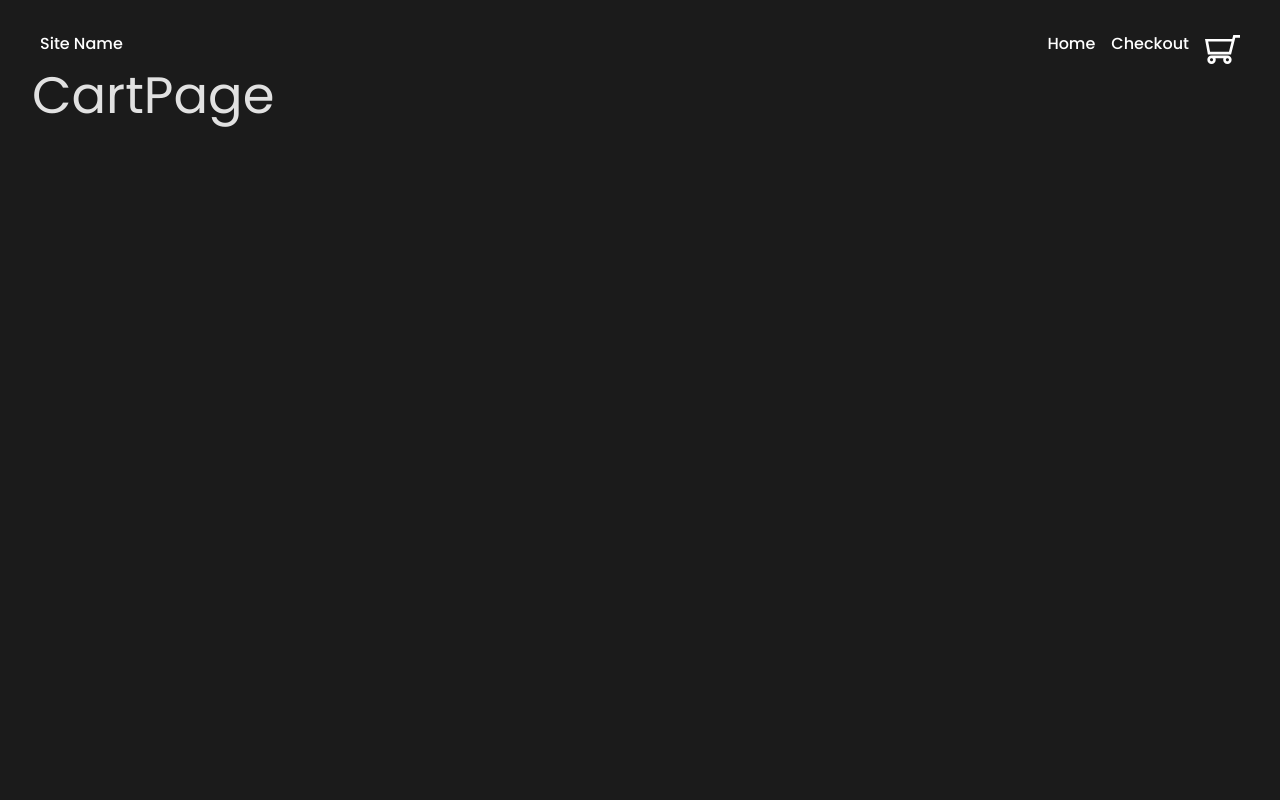
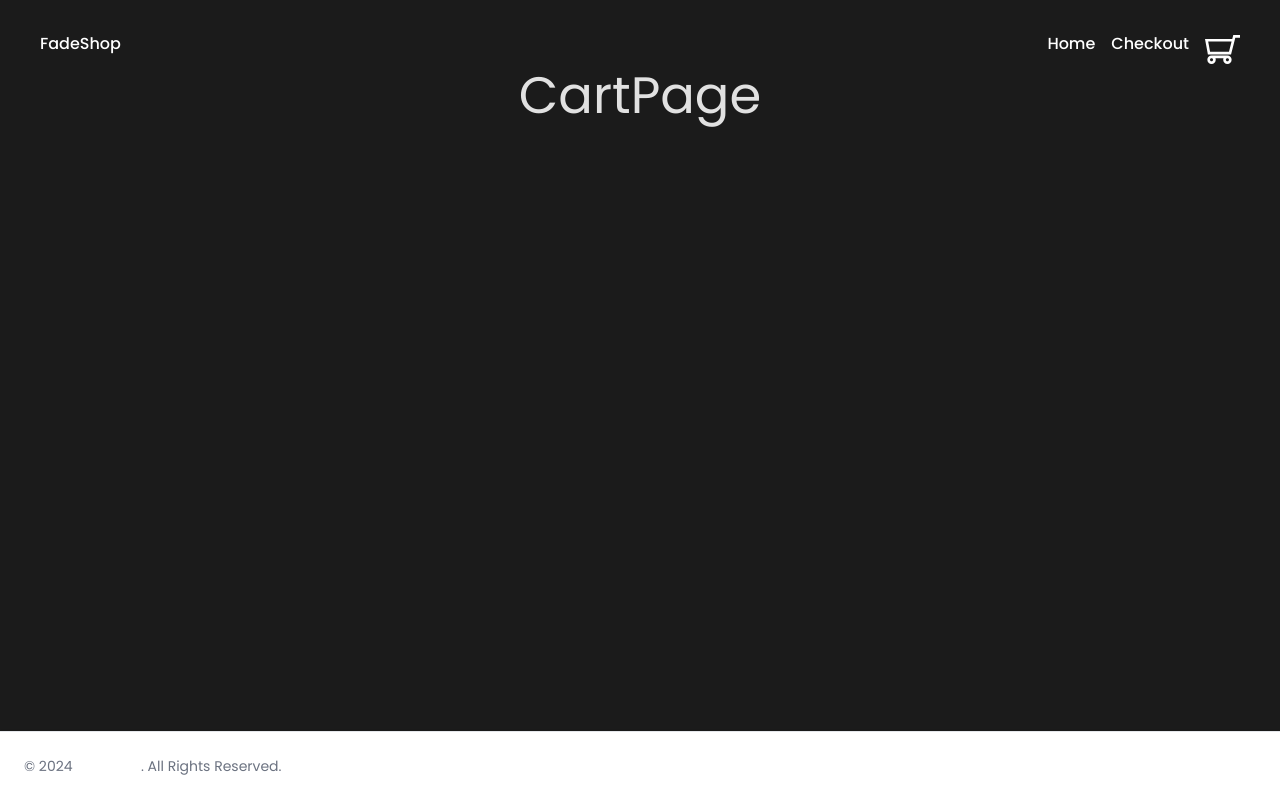
Before and after one commit to FadeCap/JavaScript-Frameworks, a React (Vite) app in the folder Javascript-Frameworks-Stian/: page /Cart in a window 1280 px wide. Built offline with nearby package versions, Linux system fonts and the light colour scheme.

Commit message:
Updated Footer, CheckoutPage
Added a proper Footer with styling
Started on the Checkout success page with a link back to the store (homepage).
Cleaned up some components to be in correct folders to look better.

```diff
--- a/Javascript-Frameworks-Stian/src/App.jsx
+++ b/Javascript-Frameworks-Stian/src/App.jsx
@@ -1,11 +1,12 @@
 import React from "react";
-import Layout from "./components/Layout.jsx";
+import Layout from "./components/Layout";
 import ProductPage from "./pages/ProductPage";
 import CheckoutPage from "./pages/CheckoutPage";
 import CartPage from "./pages/CartPage";
 import HomePage from "./pages/HomePage";
 import { Route, Routes} from "react-router-dom"
 import "./App.css";
+
 
 
 function App() {
@@ -15,7 +16,7 @@ function App() {
   return (
     <>
     <Layout />
-    <div className="pageContainer">
+    <div className="pageContainer flex justify-center align-center">
     <Routes>
       <Route path="/" element={<HomePage />} />
       <Route path="/Checkout" element={<CheckoutPage />} />
--- /dev/null
+++ b/Javascript-Frameworks-Stian/src/components/CustomLink/index.jsx
@@ -0,0 +1,15 @@
+import { Link, useMatch, useResolvedPath } from "react-router-dom";
+
+
+export default function CustomLink({ to, children, ...props }) {
+    const resolvedPath = useResolvedPath(to);
+    const isActive = useMatch({ path: resolvedPath.pathname, end: true });
+
+    return (
+      <ul className={isActive ? "active" : ""}>
+        <Link to={to} {...props}>
+          {children}
+        </Link>
+      </ul>
+    );
+  }
--- a/Javascript-Frameworks-Stian/src/components/Layout.jsx
+++ /dev/null
@@ -1,7 +0,0 @@
-import Navbar from "./Navbar.jsx"
-
-export default function Layout() {
-    return (
-        Navbar()
-    )
-}
--- /dev/null
+++ b/Javascript-Frameworks-Stian/src/components/Layout/Footer/index.jsx
@@ -0,0 +1,28 @@
+import { Link } from "react-router-dom";
+import CustomLink from "../../CustomLink";
+
+
+export default function Footer() {
+    return(
+
+<footer className="fixed bottom-0 left-0 z-20 w-full p-4 bg-white border-t border-gray-200 shadow md:flex md:items-center md:justify-between md:p-6 dark:bg-gray-800 dark:border-gray-600">
+    <span className="text-sm text-gray-500 sm:text-center dark:text-gray-400">© 2024 <Link to="/" className="hover:underline">FadeCap</Link>. All Rights Reserved.
+    </span>
+    <ul className="flex flex-wrap items-center mt-3 text-sm font-medium text-gray-500 dark:text-gray-400 sm:mt-0">
+        <li>
+            <CustomLink to="/" className="hover:underline me-4 md:me-6">About</CustomLink>
+        </li>
+        <li>
+            <CustomLink to="#" className="hover:underline me-4 md:me-6">Privacy Policy</CustomLink>
+        </li>
+        <li>
+            <CustomLink to="#" className="hover:underline me-4 md:me-6">Licensing</CustomLink>
+        </li>
+        <li>
+            <CustomLink to="#" className="hover:underline">Contact</CustomLink>
+        </li>
+    </ul>
+</footer>
+
+    )
+};
--- /dev/null
+++ b/Javascript-Frameworks-Stian/src/components/Layout/Navbar/index.jsx
@@ -0,0 +1,20 @@
+import { Link } from "react-router-dom";
+import CartButton from "../../ui/CartButton";
+import CustomLink from "../../CustomLink";
+
+export default function Navbar() {
+  return (
+    <nav className="nav flex justify-between gap-2 px-2">
+      <Link to="/" className="site-title">
+        FadeShop
+      </Link>
+      <ul className="navLinks flex p-0 m-0 gap-4 list-none">
+        <CustomLink to="/">Home</CustomLink>
+        <CustomLink to="/Checkout">Checkout</CustomLink>
+        <CustomLink to="/Cart">
+          <CartButton />
+        </CustomLink>
+      </ul>
+    </nav>
+  );
+}
--- /dev/null
+++ b/Javascript-Frameworks-Stian/src/components/Layout/index.jsx
@@ -0,0 +1,12 @@
+import Footer from "./Footer"
+import Navbar from "./Navbar"
+
+
+export default function Layout() {
+    return (
+        <div className="Layout">
+            <Navbar />
+            <Footer />
+        </div>
+    )
+}
--- a/Javascript-Frameworks-Stian/src/components/ui/Card.jsx
+++ b/Javascript-Frameworks-Stian/src/components/ui/Card.jsx
@@ -1,12 +1,11 @@
 import Button from "./Button";
 
 export default function Card({ product }) {
-
   const percentageDiscount =
     ((product.price - product.discountedPrice) / product.price) * 100;
 
   return (
-    <div className="Card flex-wrap text-center justify-center  m-3 max-w-96 bg-white rounded-md text-black">
+    <div className="Card flex-wrap text-center justify-center  m-3 max-w-96 bg-white rounded-md text-black shadow">
       <div className="relative">
         {percentageDiscount > 0 && (
           <div className="absolute top-0 right-0 bg-red-500 text-white py-1 px-2 rounded-tr-md rounded-bl-md">
--- a/Javascript-Frameworks-Stian/src/components/Navbar.jsx
+++ b/Javascript-Frameworks-Stian/src/components/ui/CartButton.jsx
@@ -1,16 +1,9 @@
-import { Link, useMatch, useResolvedPath } from "react-router-dom";
 
-export default function Navbar() {
-  return (
-    <nav className="nav flex justify-between gap-2 px-2">
-      <Link to="/" className="site-title">
-        Site Name
-      </Link>
-      <ul className="navLinks flex p-0 m-0 gap-4 list-none">
-        <CustomLink to="/">Home</CustomLink>
-        <CustomLink to="/Checkout">Checkout</CustomLink>
-        <CustomLink to="/Cart">
-          <svg
+export default function CartButton() {
+
+    return(
+    <div className="cart-button">
+        <svg
             fill="#ffff"
             version="1.1"
             id="Capa_1"
@@ -39,21 +32,6 @@ export default function Navbar() {
               </g>
             </g>
           </svg>
-        </CustomLink>
-      </ul>
-    </nav>
-  );
+    </div>
+    )
 }
-
-function CustomLink({ to, children, ...props }) {
-  const resolvedPath = useResolvedPath(to);
-  const isActive = useMatch({ path: resolvedPath.pathname, end: true });
-
-  return (
-    <li className={isActive ? "active" : ""}>
-      <Link to={to} {...props}>
-        {children}
-      </Link>
-    </li>
-  );
-}
--- a/Javascript-Frameworks-Stian/src/pages/CheckoutPage.jsx
+++ b/Javascript-Frameworks-Stian/src/pages/CheckoutPage.jsx
@@ -1,3 +1,12 @@
+import { Link } from "react-router-dom";
+
 export default function CheckoutPage() {
-    return <h1>CheckoutPage</h1>
+    return (
+        <div className="Checkout-container flex align-middle">
+            <div className="flex-col align-middle center-content">
+                <h1>Checkout completed</h1>
+                <Link to="/">Take me back to the store</Link>
+            </div>
+        </div>
+    );
 }
```
Also changed, not shown: Javascript-Frameworks-Stian/src/components/Footer.jsx (deleted).
